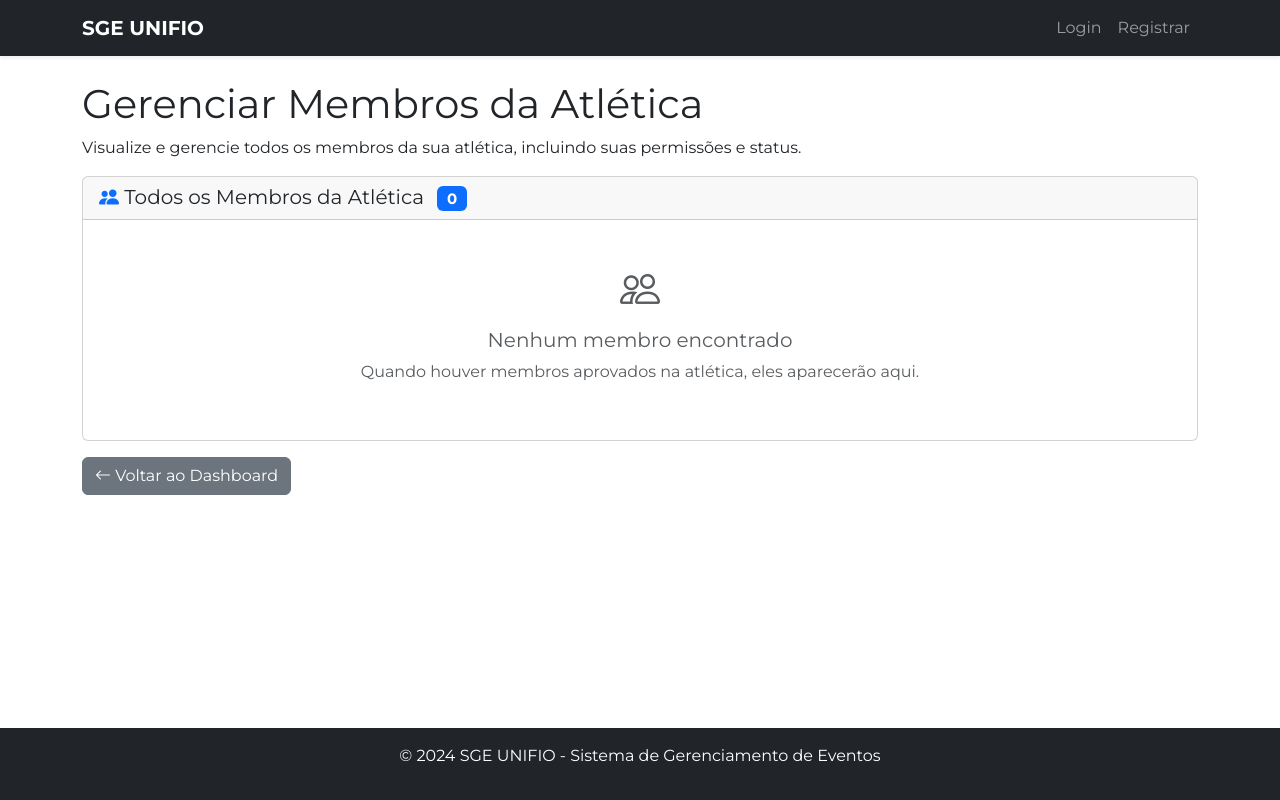
After one commit to diasgarcia/SGE, a PHP site: template views/admin_atletica/gerenciar-membros-atletica.view.php in a window 1280 px wide. The commit adds this page. Run offline with PHP 8.4, Linux system fonts and the light colour scheme; the template is opened without the code that fills it, so the values that code supplies are empty.

Commit message:
modificações nas atleticas

```diff
--- a/src/routes.php
+++ b/src/routes.php
@@ -46,6 +46,8 @@ Router::get('/calendario-partial', 'AgendamentoController@getCalendarPartial');
 Router::get('/admin/atletica/dashboard', 'AdminAtleticaController@dashboard');
 Router::get('/admin/atletica/membros', 'AdminAtleticaController@gerenciarMembros');
 Router::post('/admin/atletica/membros/acao', 'AdminAtleticaController@handleMembroAction');
+Router::get('/admin/atletica/gerenciar-membros', 'AdminAtleticaController@gerenciarMembrosAtletica');
+Router::post('/admin/atletica/gerenciar-membros/acao', 'AdminAtleticaController@handleMembroAtleticaAction');
 Router::get('/admin/atletica/inscricoes', 'AdminAtleticaController@gerenciarInscricoes');
 Router::post('/admin/atletica/inscricoes/acao', 'AdminAtleticaController@handleInscricaoAction');
 Router::get('/admin/atletica/eventos', 'AdminAtleticaController@gerenciarEventos');
--- /dev/null
+++ b/views/admin_atletica/gerenciar-membros-atletica.view.php
@@ -0,0 +1,173 @@
+<?php
+#
+# View para o Admin de Atlética gerenciar todos os membros da sua atlética.
+# Permite promover a admin, rebaixar admins e remover membros da atlética.
+#
+?>
+<h1>Gerenciar Membros da Atlética</h1>
+<p>Visualize e gerencie todos os membros da sua atlética, incluindo suas permissões e status.</p>
+
+<?php if (isset($_SESSION['success_message'])): ?>
+    <div class="alert alert-success">
+        <i class="bi bi-check-circle"></i> <?php echo $_SESSION['success_message']; unset($_SESSION['success_message']); ?>
+    </div>
+<?php endif; ?>
+
+<?php if (isset($_SESSION['error_message'])): ?>
+    <div class="alert alert-danger">
+        <i class="bi bi-exclamation-triangle"></i> <?php echo $_SESSION['error_message']; unset($_SESSION['error_message']); ?>
+    </div>
+<?php endif; ?>
+
+<div class="card">
+    <div class="card-header">
+        <h5 class="mb-0">
+            <i class="bi bi-people-fill text-primary"></i> Todos os Membros da Atlética
+            <span class="badge bg-primary ms-2"><?php echo count($membros ?? []); ?></span>
+        </h5>
+    </div>
+    <div class="card-body">
+        <?php if (empty($membros)): ?>
+            <div class="text-center py-4">
+                <i class="bi bi-people fs-1 text-muted"></i>
+                <h5 class="text-muted mt-2">Nenhum membro encontrado</h5>
+                <p class="text-muted">Quando houver membros aprovados na atlética, eles aparecerão aqui.</p>
+            </div>
+        <?php else: ?>
+            <div class="table-responsive">
+                <table class="table table-hover">
+                    <thead class="table-light">
+                        <tr>
+                            <th><i class="bi bi-person"></i> Membro</th>
+                            <th><i class="bi bi-envelope"></i> Email</th>
+                            <th><i class="bi bi-book"></i> Curso</th>
+                            <th><i class="bi bi-shield"></i> Perfil</th>
+                            <th><i class="bi bi-tools"></i> Ações</th>
+                        </tr>
+                    </thead>
+                    <tbody>
+                        <?php foreach($membros as $membro): ?>
+                            <tr>
+                                <td>
+                                    <div class="d-flex align-items-center">
+                                        <?php if ($membro['role'] === 'admin'): ?>
+                                            <i class="bi bi-shield-fill-check text-warning me-2" title="Administrador"></i>
+                                        <?php else: ?>
+                                            <i class="bi bi-person-circle text-primary me-2" title="Membro"></i>
+                                        <?php endif; ?>
+                                        <div>
+                                            <strong><?php echo htmlspecialchars($membro['nome']); ?></strong>
+                                            <?php if ($membro['ra']): ?>
+                                                <br><small class="text-muted">RA: <?php echo htmlspecialchars($membro['ra']); ?></small>
+                                            <?php endif; ?>
+                                        </div>
+                                    </div>
+                                </td>
+                                <td>
+                                    <small><?php echo htmlspecialchars($membro['email']); ?></small>
+                                </td>
+                                <td>
+                                    <small class="text-muted"><?php echo htmlspecialchars($membro['curso_nome'] ?? 'Não definido'); ?></small>
+                                </td>
+                                <td>
+                                    <?php if ($membro['role'] === 'admin'): ?>
+                                        <span class="badge bg-warning text-dark">
+                                            <i class="bi bi-shield-fill"></i> Administrador
+                                        </span>
+                                    <?php else: ?>
+                                        <span class="badge bg-primary">
+                                            <i class="bi bi-person"></i> Membro
+                                        </span>
+                                    <?php endif; ?>
+                                </td>
+                                <td>
+                                    <?php if ($membro['id'] != $_SESSION['id']): // Não permitir que o admin gerencie a si mesmo ?>
+                                        <div class="btn-group" role="group">
+                                            <?php if ($membro['role'] === 'usuario'): ?>
+                                                <!-- Promover a Admin -->
+                                                <form method="post" action="/admin/atletica/gerenciar-membros/acao" class="d-inline">
+                                                    <input type="hidden" name="membro_id" value="<?php echo $membro['id']; ?>">
+                                                    <button type="submit" name="acao" value="promover_admin"
+                                                            class="btn btn-sm btn-outline-warning"
+                                                            onclick="return confirm('Tem certeza que deseja promover este membro a Administrador da Atlética?')"
+                                                            title="Promover a Administrador">
+                                                        <i class="bi bi-arrow-up-circle"></i> Promover
+                                                    </button>
+                                                </form>
+                                            <?php elseif ($membro['role'] === 'admin'): ?>
+                                                <!-- Rebaixar Admin -->
+                                                <form method="post" action="/admin/atletica/gerenciar-membros/acao" class="d-inline">
+                                                    <input type="hidden" name="membro_id" value="<?php echo $membro['id']; ?>">
+                                                    <button type="submit" name="acao" value="rebaixar_admin"
+                                                            class="btn btn-sm btn-outline-secondary"
+                                                            onclick="return confirm('Tem certeza que deseja rebaixar este administrador a membro comum?')"
+                                                            title="Rebaixar a Membro">
+                                                        <i class="bi bi-arrow-down-circle"></i> Rebaixar
+                                                    </button>
+                                                </form>
+                                            <?php endif; ?>
+
+                                            <!-- Remover da Atlética -->
+                                            <form method="post" action="/admin/atletica/gerenciar-membros/acao" class="d-inline">
+                                                <input type="hidden" name="membro_id" value="<?php echo $membro['id']; ?>">
+                                                <button type="submit" name="acao" value="remover_atletica"
+                                                        class="btn btn-sm btn-outline-danger"
+                                                        onclick="return confirm('ATENÇÃO: Esta ação removerá o membro da atlética permanentemente. Tem certeza?')"
+                                                        title="Remover da Atlética">
+                                                    <i class="bi bi-person-x"></i> Remover
+                                                </button>
+                                            </form>
+                                        </div>
+                                    <?php else: ?>
+                                        <span class="badge bg-info">
+                                            <i class="bi bi-person-badge"></i> Você
+                                        </span>
+                                    <?php endif; ?>
+                                </td>
+                            </tr>
+                        <?php endforeach; ?>
+                    </tbody>
+                </table>
+            </div>
+        <?php endif; ?>
+    </div>
+</div>
+
+<?php if (!empty($membros)): ?>
+    <div class="mt-4">
+        <div class="row">
+            <div class="col-md-6">
+                <div class="card border-warning">
+                    <div class="card-body">
+                        <h6 class="card-title text-warning">
+                            <i class="bi bi-info-circle"></i> Informações sobre Administradores
+                        </h6>
+                        <ul class="mb-0 small">
+                            <li><strong>Promover:</strong> O membro se tornará administrador da atlética com as mesmas permissões que você.</li>
+                            <li><strong>Rebaixar:</strong> O administrador se tornará um membro comum, perdendo as permissões administrativas.</li>
+                        </ul>
+                    </div>
+                </div>
+            </div>
+            <div class="col-md-6">
+                <div class="card border-danger">
+                    <div class="card-body">
+                        <h6 class="card-title text-danger">
+                            <i class="bi bi-exclamation-triangle"></i> Ação Irreversível
+                        </h6>
+                        <ul class="mb-0 small">
+                            <li><strong>Remover:</strong> O membro será completamente removido da atlética.</li>
+                            <li>Ele precisará solicitar entrada novamente para voltar a fazer parte da atlética.</li>
+                        </ul>
+                    </div>
+                </div>
+            </div>
+        </div>
+    </div>
+<?php endif; ?>
+
+<div class="mt-3">
+    <a href="/admin/atletica/dashboard" class="btn btn-secondary">
+        <i class="bi bi-arrow-left"></i> Voltar ao Dashboard
+    </a>
+</div>
```
Also changed, not shown: src/Controller/AdminAtleticaController.php (+71 -0 lines), src/Repository/AdminAtleticaRepository.php (+54 -0 lines), views/admin_atletica/dashboard.view.php (+4 -4 lines).
